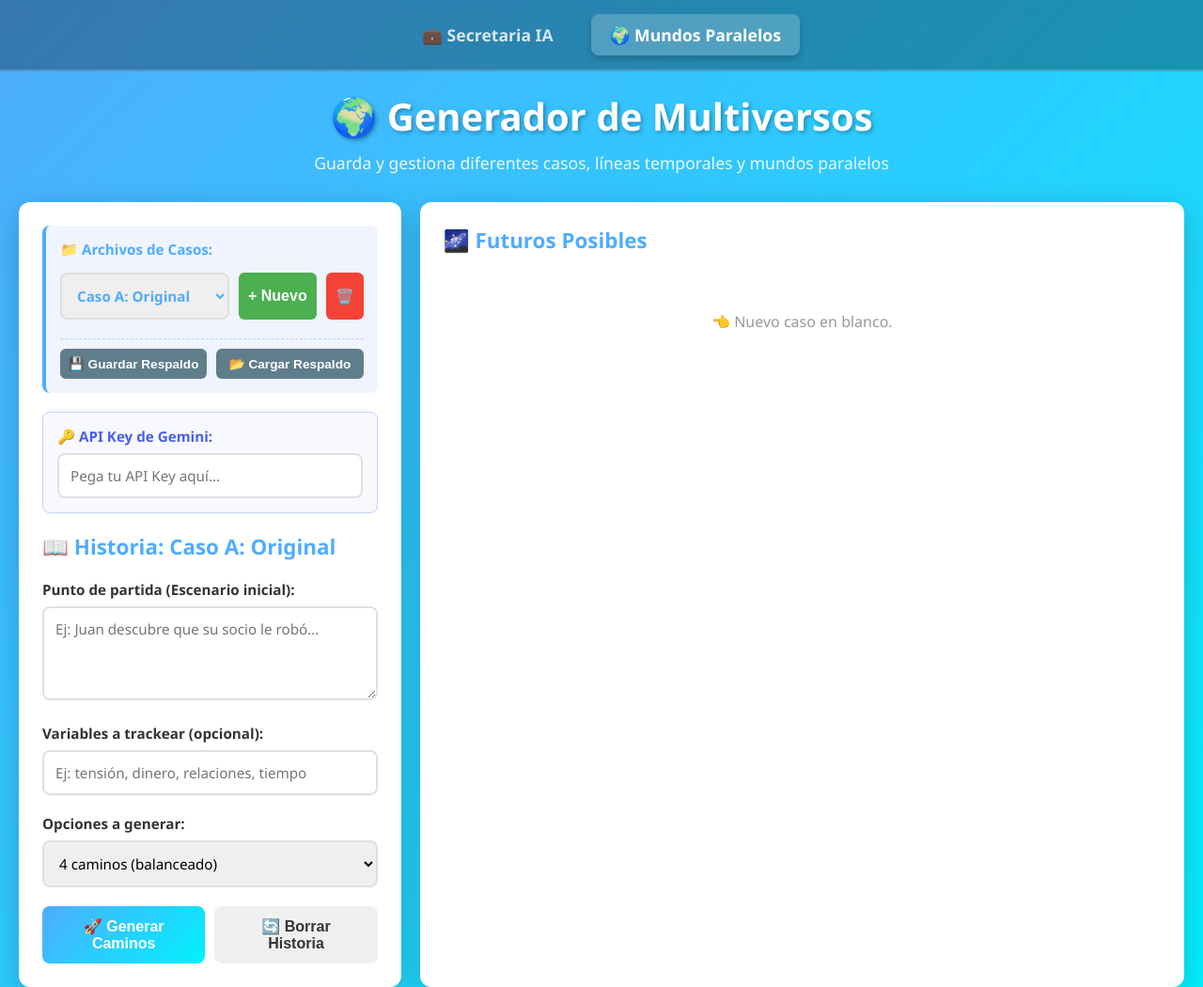
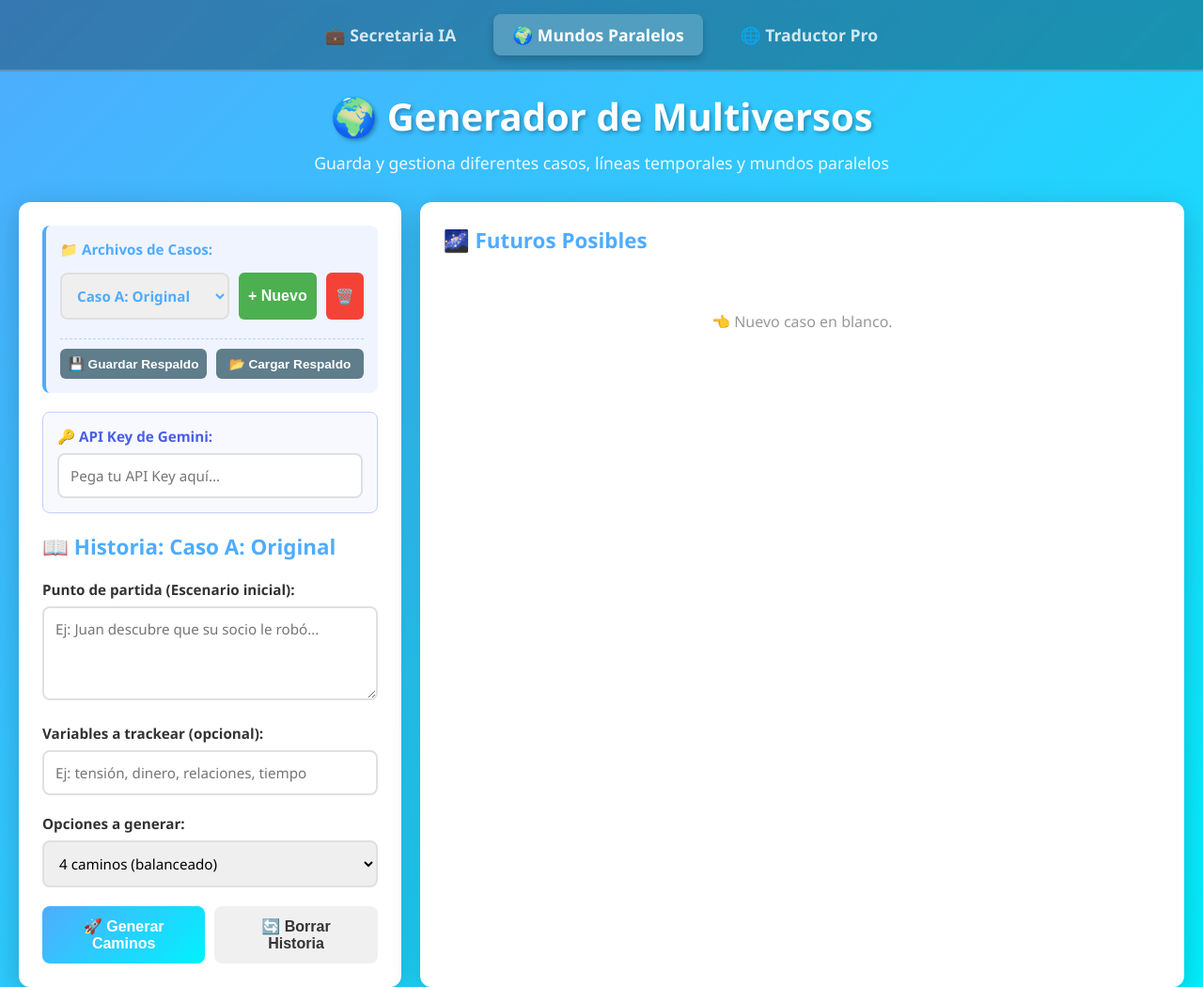
Before and after one commit to josebatres133-svg/Mis-aplicaciones-, a plain HTML site: page futuro.html in a window 1280 px wide. Shown: the top 1050 px of the page at 94% size. Drawn offline with Linux system fonts and the light colour scheme.

Commit message:
futuro.html

```diff
--- a/futuro.html
+++ b/futuro.html
@@ -232,6 +232,7 @@
     <nav class="navbar">
         <a href="index.html">💼 Secretaria IA</a>
         <a href="futuro.html" class="active">🌍 Mundos Paralelos</a>
+        <a href="traductor.html">🌐 Traductor Pro</a>
     </nav>
 
     <div class="container">
```
